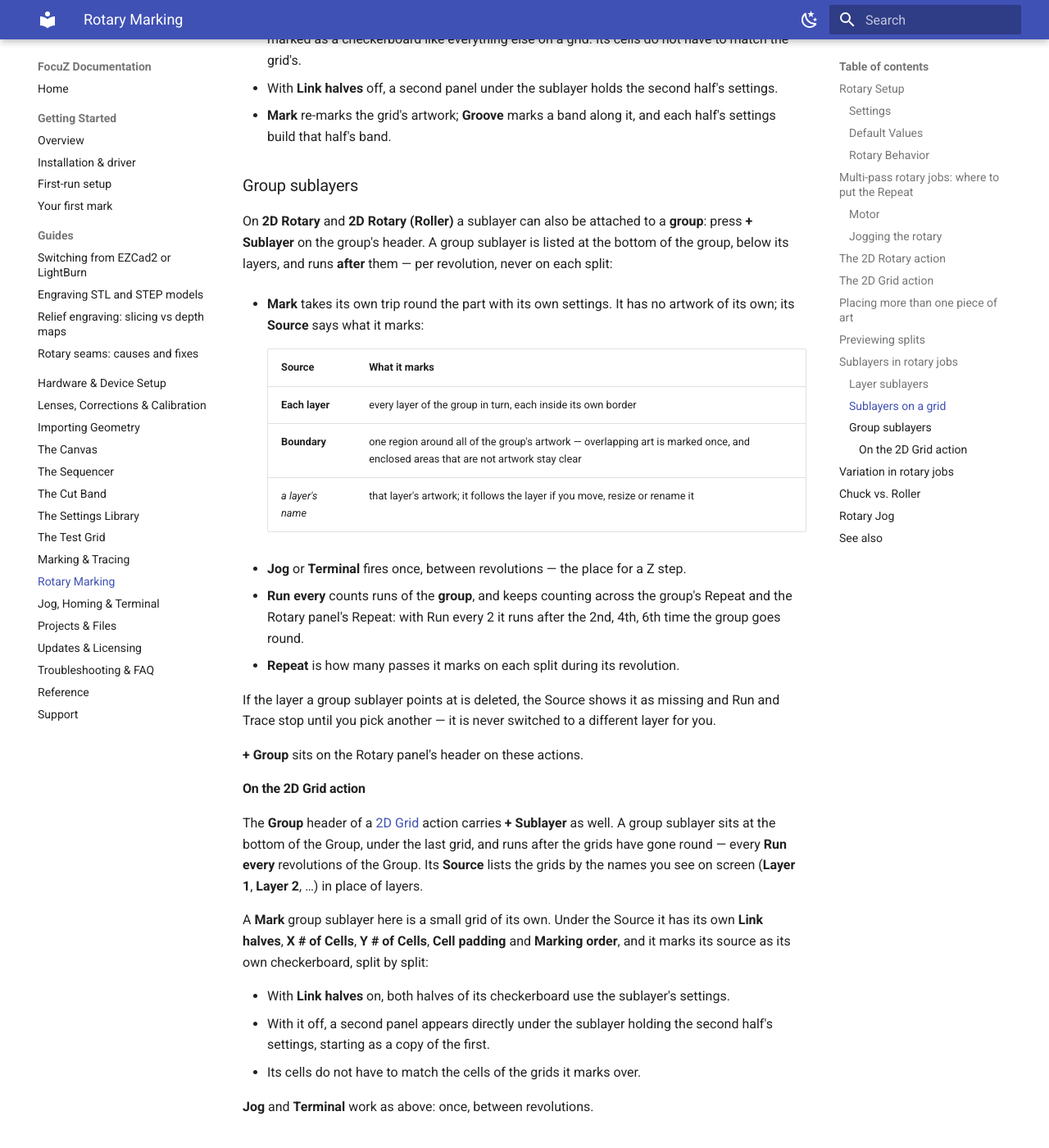
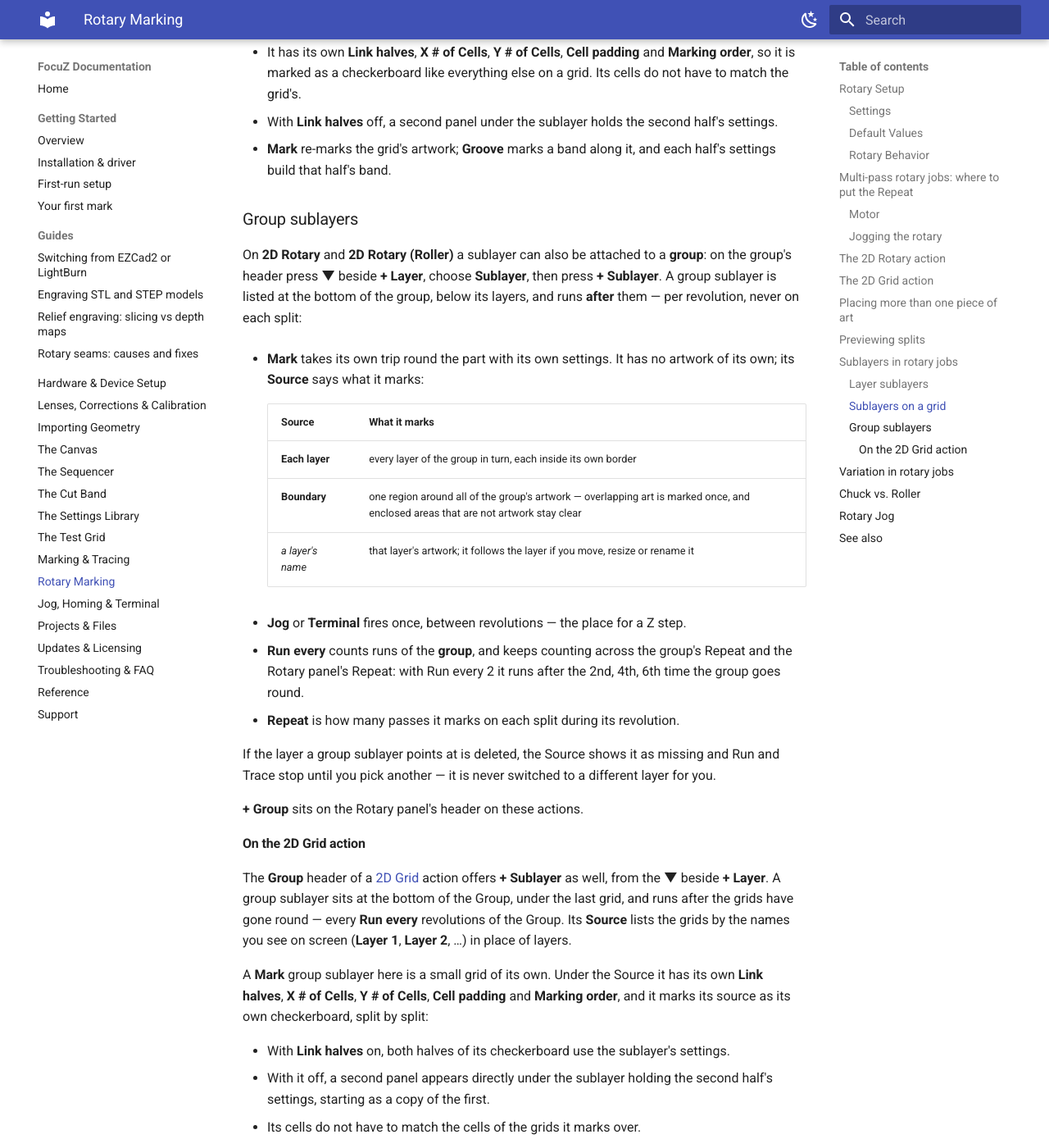
Before and after one commit to Lokahi-Shop/focuz-docs, an MkDocs documentation site: the page built from docs/rotary.md, in a window 1280 px wide and 1400 px high, scrolled down 11327 px. Shown: the whole window at 82% size. Built offline with MkDocs 1.6.1 and Material for MkDocs 9.7.7, drawn with Linux system fonts in a browser that asks for light colours; some of the changed text lies outside the part shown.

Commit message:
Sequencer headers: one add button with a chooser; drop the leftover header X
Co-Authored-By: Claude Opus 5.5 <noreply@anthropic.com>

```diff
--- a/docs/rotary.md
+++ b/docs/rotary.md
@@ -374,7 +374,7 @@ it runs:
 | Attached to | Added with | Runs | Can be |
 |---|---|---|---|
 | a **layer** | **+ Sub** on the layer's header | **on the split** — right after the layer's pass on that split, while the strip is still under the lens | Mark, Groove |
-| the **group** | **+ Sublayer** on the group's header | **per revolution** — after the group's layers have gone round | Mark, Jog, Terminal |
+| the **group** | **+ Sublayer** on the group's header (pick it with the **▼** beside **+ Layer**) | **per revolution** — after the group's layers have gone round | Mark, Jog, Terminal |
 
 **+ Sub** on a layer is shown once **Enable sublayers on layers** is ticked in
 [Rotary Setup](#rotary-behavior) (it is off by default); **+ Sublayer** on the group is always there.
@@ -414,8 +414,8 @@ the layer's header; the sublayer is listed at the bottom of that layer, under bo
 
 ### Group sublayers
 
-On **2D Rotary** and **2D Rotary (Roller)** a sublayer can also be attached to a **group**: press
-**+ Sublayer** on the group's header. A group sublayer is listed at the bottom of the group, below
+On **2D Rotary** and **2D Rotary (Roller)** a sublayer can also be attached to a **group**: on the
+group's header press **▼** beside **+ Layer**, choose **Sublayer**, then press **+ Sublayer**. A group sublayer is listed at the bottom of the group, below
 its layers, and runs **after** them — per revolution, never on each split:
 
 - **Mark** takes its own trip round the part with its own settings. It has no artwork of its own;
@@ -439,7 +439,8 @@ stop until you pick another — it is never switched to a different layer for yo
 
 #### On the 2D Grid action
 
-The **Group** header of a [2D Grid](#the-2d-grid-action) action carries **+ Sublayer** as well. A
+The **Group** header of a [2D Grid](#the-2d-grid-action) action offers **+ Sublayer** as well, from
+the **▼** beside **+ Layer**. A
 group sublayer sits at the bottom of the Group, under the last grid, and runs after the grids have
 gone round — every **Run every** revolutions of the Group. Its **Source** lists the grids by the
 names you see on screen (**Layer 1**, **Layer 2**, …) in place of layers.
```
Also changed, not shown: docs/sequencer.md (+5 -1 lines).
